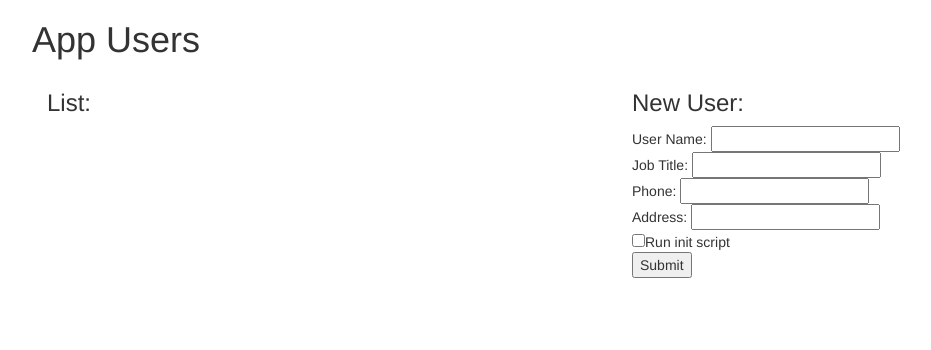
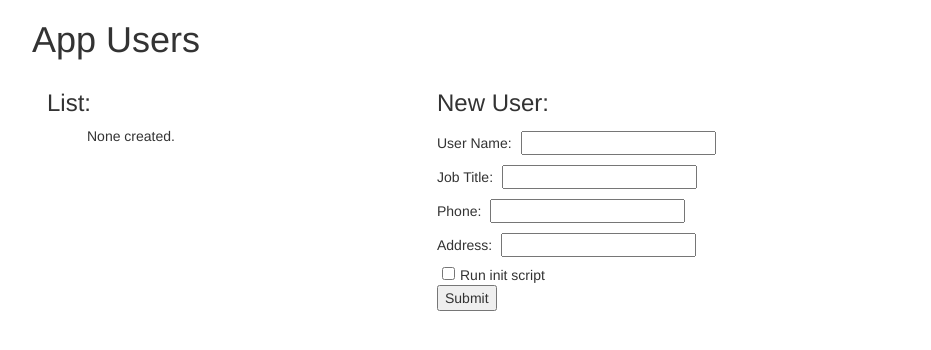
Before and after one commit to dann815/boxflaskjwt, a Python web app: template templates/index.html in a window 1280 px wide. Shown: the top 350 px of the page, without its empty margins (23-954 px from the left). Run offline with Jinja, Linux system fonts and the light colour scheme; the template is opened without the code that fills it, so the values that code supplies are empty.

Commit message:
cleaned up code

```diff
--- a/static/css/style.css
+++ b/static/css/style.css
@@ -1,3 +1,12 @@
 li {
-    padding-bottom: 10px;
+    padding-bottom: 5px;
 }
+
+li.error {
+    color:red;
+}
+
+input.attrfield {
+    padding: 0px 5px;
+    margin: 5px 5px;
+}
--- a/templates/index.html
+++ b/templates/index.html
@@ -6,24 +6,28 @@ App Users
 
 {% block body %}
     <div class="row">
-        <div class="col-xs-6">
+        <div class="col-xs-4">
             <h3>List:</h3>
             <ul>
-            {% for user in users_list %}
-            <li>
-                <a href="{{ url_for('user_detail', user_id=user.id) }}"> {{ user.name }} </a>
-            </li>
-            {% endfor %}
+                {% if not users_list %}
+                    None created.
+                {% else %}
+                    {% for user in users_list %}
+                        <li>
+                            <a href="{{ url_for('user_detail', user_id=user.id) }}"> {{ user.name }} </a>
+                        </li>
+                    {% endfor %}
+                {% endif %}
             </ul>
         </div>
         <div class="col-xs-6">
             <h3>New User:</h3>
             <form action="{{ url_for('create_user') }}" method="POST">
-                User Name: <input type="text" name="name"><br>
-                Job Title: <input type="text" name="job"><br>
-                Phone: <input type="text" name="phone"><br>
-                Address: <input type="text" name="address"><br>
-                <input type="checkbox" name="initialize">Run init script<br>
+                User Name: <input class="attrfield" type="text" name="name"><br>
+                Job Title: <input class="attrfield" type="text" name="job"><br>
+                Phone: <input class="attrfield" type="text" name="phone"><br>
+                Address: <input class="attrfield" type="text" name="address"><br>
+                <input class="attrfield" type="checkbox" name="initialize">Run init script<br>
                 <input type="submit" value="Submit">
             </form>
         </div>
--- a/templates/outer_template.html
+++ b/templates/outer_template.html
@@ -14,11 +14,11 @@
                 </h1>
             </div>
             <div class="row">
-                {% with messages = get_flashed_messages() %}
+                {% with messages = get_flashed_messages(with_categories=true) %}
                     {% if messages %}
                         <ul class=flashes>
-                        {% for message in messages %}
-                            <li>{{ message }}</li>
+                        {% for category, message in messages %}
+                            <li class="{{ category }}">{{ message }}</li>
                         {% endfor %}
                         </ul>
                     {% endif %}
```
Also changed, not shown: main.py (+17 -5 lines), templates/detail.html (+31 -8 lines).
